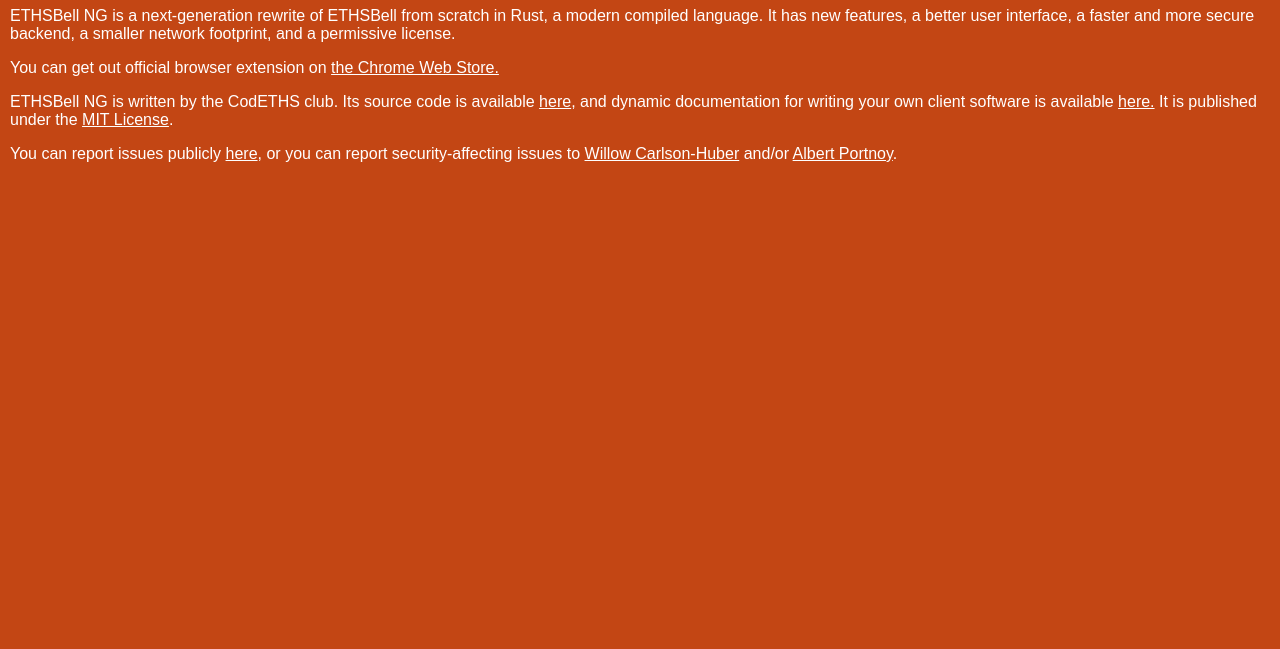
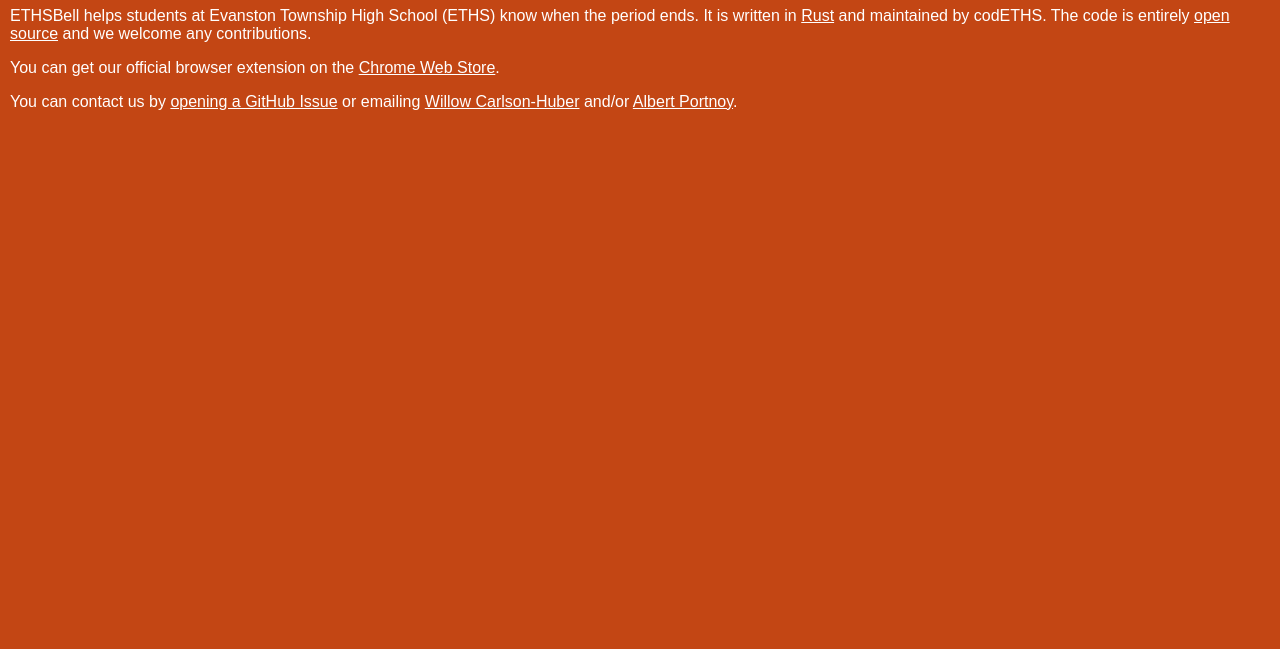
Before and after one commit to codeths/ethsbell-rewrite, a website: page frontend/about/index.html in a window 1280 px wide. Shown: the part 151-800 px from the top of the page. Drawn offline with nearby package versions, Linux system fonts and the light colour scheme; files that its build step writes are made by us from their sources.

Commit message:
Text changes

```diff
--- a/frontend/about/index.html
+++ b/frontend/about/index.html
@@ -12,35 +12,10 @@
 	<body class="background-color">
 		<include src="include/navbar.html"></include>
 		<div class="content">
-			<h1>About ETHSBell NG</h1>
-			<p>
-				ETHSBell NG is a next-generation rewrite of ETHSBell from scratch in
-				Rust, a modern compiled language. It has new features, a better user
-				interface, a faster and more secure backend, a smaller network
-				footprint, and a permissive license.
-			</p>
-			<p>
-				You can get out official browser extension on
-				<a
-					href="https://chrome.google.com/webstore/detail/ethsbell/gbkjjbecehodfeijbdmoieepgmfdlgle"
-					>the Chrome Web Store.</a
-				>
-			</p>
-			<p>
-				ETHSBell NG is written by the CodETHS club. Its source code is available
-				<a href="https://github.com/chromezoneeths/ethsbell-rewrite">here</a>,
-				and dynamic documentation for writing your own client software is
-				available <a href="docs/v1">here.</a> It is published under the
-				<a href="api/v1/license">MIT License</a>.
-			</p>
-			<p>
-				You can report issues publicly
-				<a href="https://github.com/chromezoneeths/ethsbell-rewrite/issues"
-					>here</a
-				>, or you can report security-affecting issues to
-				<a href="mailto:willow.ch@protonmail.com">Willow Carlson-Huber</a>
-				and/or <a href="mailto:asportnoy@eths202.org">Albert Portnoy</a>.
-			</p>
+			<h1>About ETHSBell</h1>
+			<p>ETHSBell helps students at Evanston Township High School (ETHS) know when the period ends. It is written in <a href="https://rustlang.org/">Rust</a> and maintained by codETHS. The code is entirely <a href="https://github.com/chromezoneeths/ethsbell-rewrite">open source</a> and we welcome any contributions.</p>
+			<p>You can get our official browser extension on the <a href="https://chrome.google.com/webstore/detail/ethsbell/gbkjjbecehodfeijbdmoieepgmfdlgle">Chrome Web Store</a>.</p>
+			<p>You can contact us by <a href="https://github.com/chromezoneeths/ethsbell-rewrite/issues/new/choose">opening a GitHub Issue</a> or emailing <a href="mailto:willow.ch@protonmail.com">Willow Carlson-Huber</a> and/or <a href="mailto:asportnoy@eths202.org">Albert Portnoy</a>.</p>
 		</div>
 	</body>
 </html>
```
